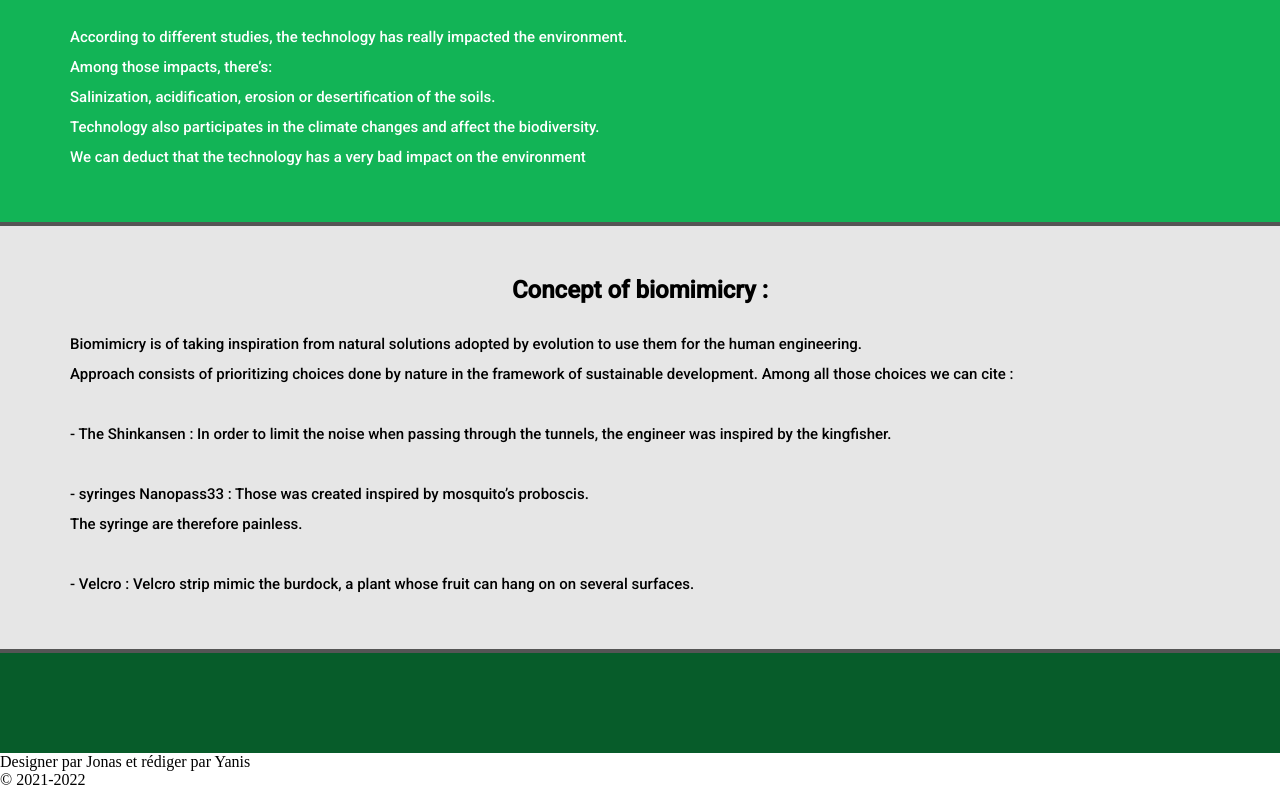
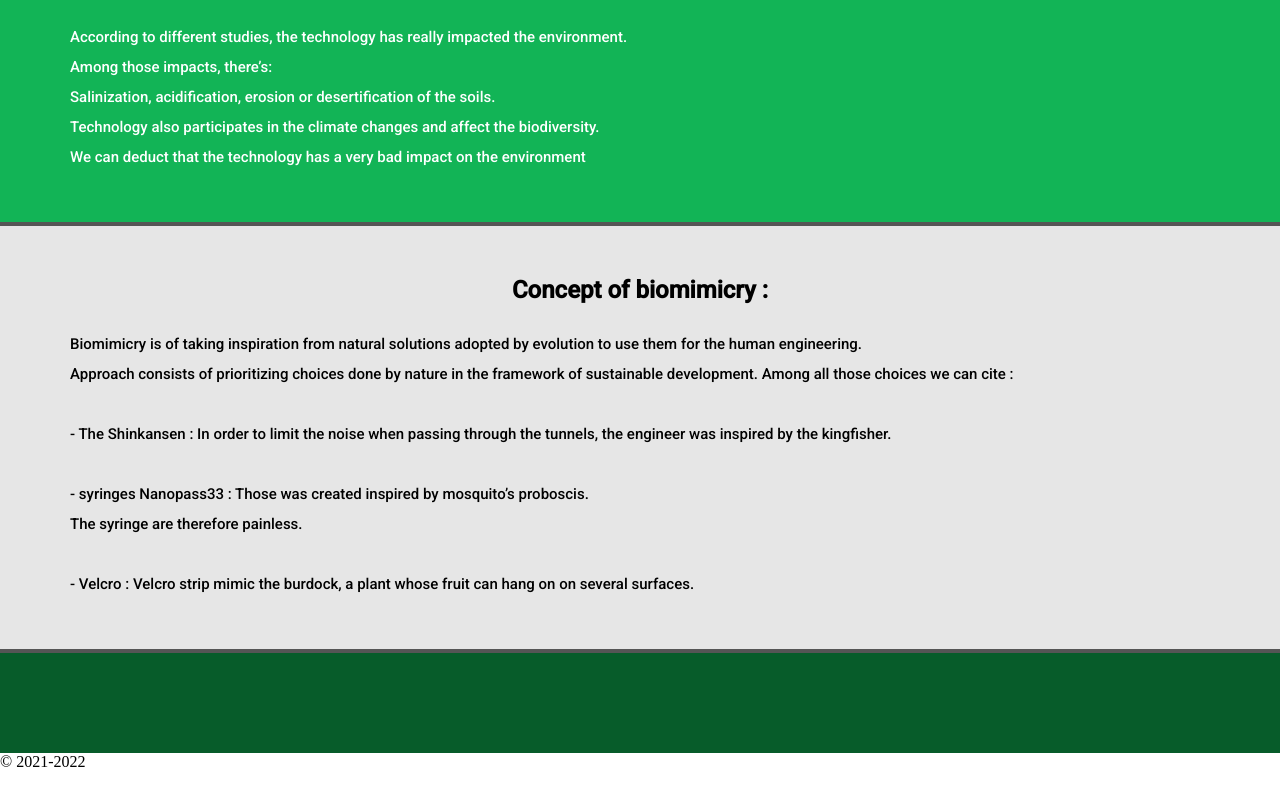
Before and after one commit to Jonas0o0/Anglais, a plain HTML site: page index.html in a window 1280 px wide. Shown: the part 823-1612 px from the top of the page. Drawn offline with Linux system fonts and the light colour scheme.

Commit message:
Update index.html

```diff
--- a/index.html
+++ b/index.html
@@ -42,7 +42,7 @@
 
     </section>
     <footer>
-        <p>Designer par Jonas et rédiger par Yanis <br> &copy; 2021-2022 </p>
+        <p></p> &copy; 2021-2022 </p>
     </footer>
     <script src="scrip.js"></script>
 </body>
```
